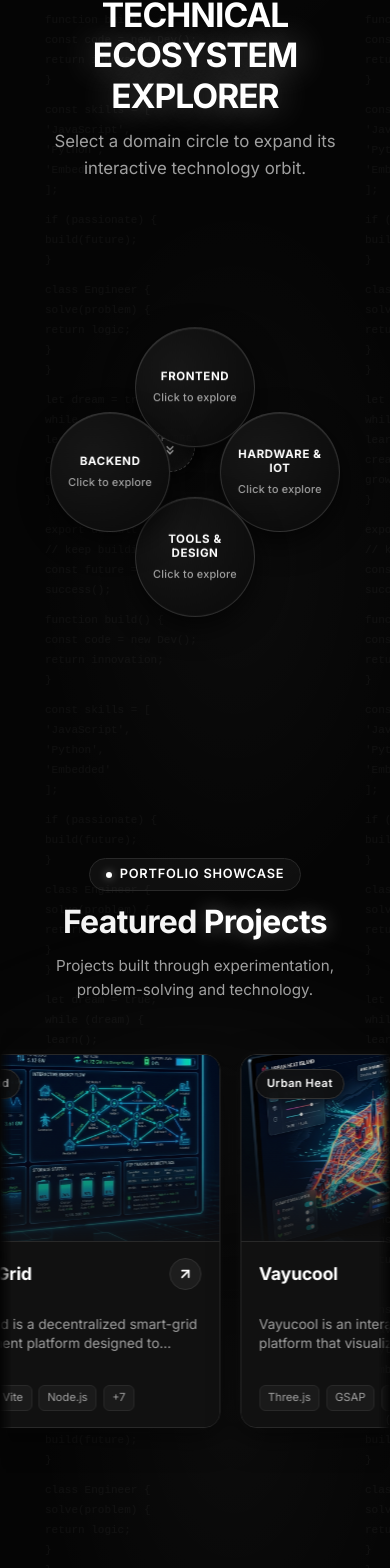
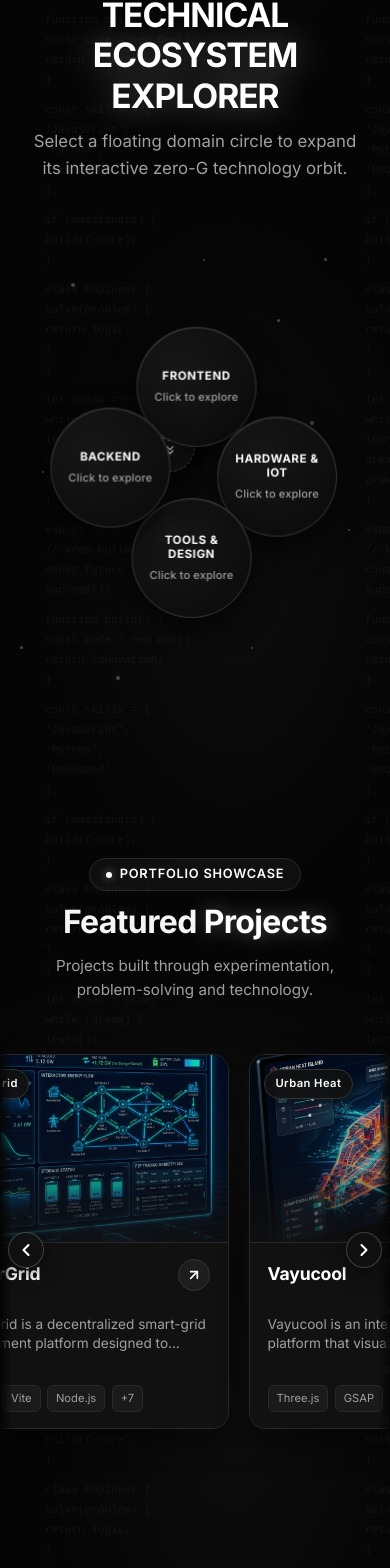
Before and after one commit to anureddyb20/anu, a Next.js app: page / in a window 390 px wide. Shown: the part 2397-3965 px from the top of the page. Built offline with nearby package versions, Linux system fonts and the light colour scheme.

Commit message:
feat: add project carousel and skills ecosystem section components

```diff
--- a/src/components/ProjectCarousel.module.css
+++ b/src/components/ProjectCarousel.module.css
@@ -1,9 +1,22 @@
+.carouselContainer {
+  position: relative;
+  width: 100%;
+  display: flex;
+  align-items: center;
+}
+
 .carouselWrapper {
   position: relative;
   width: 100%;
-  overflow: hidden;
+  overflow-x: auto;
+  overflow-y: hidden;
   padding: 1.5rem 0 3rem 0;
-  /* Cinematic edge gradient masks */
+  scrollbar-width: none;
+  -ms-overflow-style: none;
+  cursor: grab;
+  user-select: none;
+  scroll-behavior: smooth;
+  /* Mask image edge gradients */
   mask-image: linear-gradient(
     to right,
     transparent 0%,
@@ -20,51 +33,66 @@
   );
 }
 
-.trackContainer {
-  display: flex;
-  width: max-content;
-  cursor: default;
-  user-select: none;
+.carouselWrapper::-webkit-scrollbar {
+  display: none;
+}
+
+.carouselWrapper.dragging {
+  cursor: grabbing;
+  scroll-behavior: auto !important;
 }
 
 .marqueeTrack {
   display: flex;
   gap: 2rem;
-  padding: 1rem 1rem;
-  will-change: transform;
-  animation: marqueeRightToLeft 42s linear infinite;
+  padding: 1rem 2rem;
+  width: max-content;
 }
 
-@keyframes marqueeRightToLeft {
-  0% {
-    transform: translateX(0%);
-  }
-  100% {
-    transform: translateX(-50%);
-  }
+/* Manual Navigation Buttons */
+.navButton {
+  position: absolute;
+  top: 50%;
+  transform: translateY(-50%);
+  z-index: 20;
+  width: 44px;
+  height: 44px;
+  border-radius: 50%;
+  background: rgba(17, 17, 17, 0.85);
+  border: 1px solid rgba(255, 255, 255, 0.2);
+  color: #ffffff;
+  display: flex;
+  align-items: center;
+  justify-content: center;
+  cursor: pointer;
+  backdrop-filter: blur(12px);
+  -webkit-backdrop-filter: blur(12px);
+  box-shadow: 0 4px 20px rgba(0, 0, 0, 0.6);
+  transition: all 0.25s ease;
+  outline: none;
 }
 
-/* Only pause when a card is clicked and modal is active */
-.carouselWrapper.paused .marqueeTrack,
-.paused .marqueeTrack {
-  animation-play-state: paused !important;
+.navButton:hover,
+.navButton:focus-visible {
+  background: #ffffff;
+  color: #000000;
+  border-color: #ffffff;
+  box-shadow: 0 0 25px rgba(255, 255, 255, 0.4);
+  transform: translateY(-50%) scale(1.1);
 }
 
-/* Reduced motion support */
-@media (prefers-reduced-motion: reduce) {
-  .marqueeTrack {
-    animation: none;
-    overflow-x: auto;
-    width: 100%;
-    justify-content: flex-start;
-  }
+.navLeft {
+  left: 1.5rem;
+}
+
+.navRight {
+  right: 1.5rem;
 }
 
 @media (max-width: 768px) {
   .marqueeTrack {
     gap: 1.25rem;
-    animation-duration: 32s;
-    padding: 0.75rem 0.5rem;
+    padding: 0.75rem 1rem;
   }
 
   .carouselWrapper {
@@ -84,4 +112,17 @@
       transparent 100%
     );
   }
+
+  .navButton {
+    width: 36px;
+    height: 36px;
+  }
+
+  .navLeft {
+    left: 0.5rem;
+  }
+
+  .navRight {
+    right: 0.5rem;
+  }
 }
--- a/src/components/ProjectCarousel.tsx
+++ b/src/components/ProjectCarousel.tsx
@@ -1,6 +1,6 @@
 'use client';
 
-import React from 'react';
+import React, { useRef, useState, useEffect, useCallback } from 'react';
 import { Project, projectsData } from '@/data/projectsData';
 import ProjectCard from './ProjectCard';
 import styles from './ProjectCarousel.module.css';
@@ -14,18 +14,128 @@ export default function ProjectCarousel({
   onSelectProject,
   isPausedExternal = false,
 }: ProjectCarouselProps) {
-  // Duplicate data array twice to guarantee a seamless 50% infinite translation loop
-  const duplicatedProjects = [...projectsData, ...projectsData];
+  const containerRef = useRef<HTMLDivElement>(null);
+  const [isInteracting, setIsInteracting] = useState(false);
+  const [isDragging, setIsDragging] = useState(false);
+  const startXRef = useRef(0);
+  const scrollLeftStartRef = useRef(0);
+  const resumeTimerRef = useRef<NodeJS.Timeout | null>(null);
+
+  // Tripled dataset guarantees infinite seamless manual and auto scroll loops
+  const tripleProjects = [...projectsData, ...projectsData, ...projectsData];
+
+  // Pause interaction momentarily on manual interaction and resume after inactivity
+  const pauseAutoScroll = useCallback(() => {
+    setIsInteracting(true);
+    if (resumeTimerRef.current) {
+      clearTimeout(resumeTimerRef.current);
+    }
+    resumeTimerRef.current = setTimeout(() => {
+      setIsInteracting(false);
+    }, 2500);
+  }, []);
+
+  // Continuous JS Auto-Scroll Animation Loop with seamless loop reset
+  useEffect(() => {
+    const el = containerRef.current;
+    if (!el) return;
+
+    let animId: number;
+    let lastTime = performance.now();
+
+    const scrollLoop = (time: number) => {
+      const delta = time - lastTime;
+      lastTime = time;
+
+      if (!isInteracting && !isPausedExternal && !isDragging) {
+        // Smooth 0.8px per frame auto-scroll speed
+        const speed = 0.05 * Math.min(delta, 32);
+        el.scrollLeft += speed;
+
+        // Wrap around seamlessly at 1/3 or 2/3 of total scroll width
+        const maxScroll = el.scrollWidth / 3;
+        if (el.scrollLeft >= maxScroll * 2) {
+          el.scrollLeft -= maxScroll;
+        } else if (el.scrollLeft <= 0) {
+          el.scrollLeft += maxScroll;
+        }
+      }
+
+      animId = requestAnimationFrame(scrollLoop);
+    };
+
+    animId = requestAnimationFrame(scrollLoop);
+    return () => cancelAnimationFrame(animId);
+  }, [isInteracting, isPausedExternal, isDragging]);
+
+  // Click & Drag Manual Panning Handlers
+  const handleMouseDown = (e: React.MouseEvent) => {
+    const el = containerRef.current;
+    if (!el) return;
+    setIsDragging(true);
+    pauseAutoScroll();
+    startXRef.current = e.pageX - el.offsetLeft;
+    scrollLeftStartRef.current = el.scrollLeft;
+  };
+
+  const handleMouseMove = (e: React.MouseEvent) => {
+    if (!isDragging) return;
+    e.preventDefault();
+    const el = containerRef.current;
+    if (!el) return;
+    const x = e.pageX - el.offsetLeft;
+    const walk = (x - startXRef.current) * 1.5;
+    el.scrollLeft = scrollLeftStartRef.current - walk;
+    pauseAutoScroll();
+  };
+
+  const handleMouseUpOrLeave = () => {
+    if (isDragging) {
+      setIsDragging(false);
+      pauseAutoScroll();
+    }
+  };
+
+  // Manual Arrow Navigation Controls
+  const scrollManual = (direction: 'left' | 'right') => {
+    const el = containerRef.current;
+    if (!el) return;
+    pauseAutoScroll();
+    const scrollAmount = 380;
+    el.scrollBy({
+      left: direction === 'left' ? -scrollAmount : scrollAmount,
+      behavior: 'smooth'
+    });
+  };
 
   return (
-    <div
-      className={`${styles.carouselWrapper} ${isPausedExternal ? styles.paused : ''}`}
-      aria-roledescription="carousel"
-      aria-label="Continuous Projects Carousel"
-    >
-      <div className={styles.trackContainer}>
+    <div className={styles.carouselContainer}>
+      {/* Manual Left Arrow Button */}
+      <button
+        className={`${styles.navButton} ${styles.navLeft}`}
+        onClick={() => scrollManual('left')}
+        aria-label="Scroll projects left"
+      >
+        <svg xmlns="http://www.w3.org/2000/svg" width="20" height="20" viewBox="0 0 24 24" fill="none" stroke="currentColor" strokeWidth="2.5" strokeLinecap="round" strokeLinejoin="round">
+          <polyline points="15 18 9 12 15 6"></polyline>
+        </svg>
+      </button>
+
+      {/* Interactive Auto + Manual Scroll Container */}
+      <div
+        ref={containerRef}
+        className={`${styles.carouselWrapper} ${isDragging ? styles.dragging : ''}`}
+        onMouseDown={handleMouseDown}
+        onMouseMove={handleMouseMove}
+        onMouseUp={handleMouseUpOrLeave}
+        onMouseLeave={handleMouseUpOrLeave}
+        onScroll={pauseAutoScroll}
+        onTouchStart={pauseAutoScroll}
+        aria-roledescription="carousel"
+        aria-label="Interactive Auto and Manual Projects Carousel"
+      >
         <div className={styles.marqueeTrack}>
-          {duplicatedProjects.map((project, index) => (
+          {tripleProjects.map((project, index) => (
             <ProjectCard
               key={`${project.id}-${index}`}
               project={project}
@@ -34,6 +144,17 @@ export default function ProjectCarousel({
           ))}
         </div>
       </div>
+
+      {/* Manual Right Arrow Button */}
+      <button
+        className={`${styles.navButton} ${styles.navRight}`}
+        onClick={() => scrollManual('right')}
+        aria-label="Scroll projects right"
+      >
+        <svg xmlns="http://www.w3.org/2000/svg" width="20" height="20" viewBox="0 0 24 24" fill="none" stroke="currentColor" strokeWidth="2.5" strokeLinecap="round" strokeLinejoin="round">
+          <polyline points="9 18 15 12 9 6"></polyline>
+        </svg>
+      </button>
     </div>
   );
 }
--- a/src/components/SkillsSection.module.css
+++ b/src/components/SkillsSection.module.css
@@ -101,7 +101,7 @@
   transform: translateX(-3px);
 }
 
-/* ── PURE CIRCULAR STAGE CONTAINER ── */
+/* ── PURE CIRCULAR STAGE CONTAINER & ANTIGRAVITY FIELD ── */
 .ecosystemStage {
   position: relative;
   width: 100%;
@@ -112,6 +112,26 @@
   align-items: center;
   justify-content: center;
   user-select: none;
+  transition: transform 0.2s ease-out;
+  transform-style: preserve-3d;
+}
+
+.antigravityParticlesField {
+  position: absolute;
+  inset: 0;
+  pointer-events: none;
+  overflow: hidden;
+  z-index: 0;
+}
+
+.antigravityParticle {
+  position: absolute;
+  border-radius: 50%;
+  background: #ffffff;
+  opacity: 0.25;
+  box-shadow: 0 0 10px rgba(255, 255, 255, 0.8);
+  pointer-events: none;
+  transition: transform 0.1s linear, left 0.1s linear, top 0.1s linear;
 }
 
 /* Central Prompt Core Node (Tangent to 4 surrounding circles) */
--- a/src/components/SkillsSection.tsx
+++ b/src/components/SkillsSection.tsx
@@ -42,13 +42,25 @@ const DOMAINS: DomainData[] = [
   }
 ];
 
+// Anti-gravity zero-G cosmic dust particle coordinates
+const ANTIGRAVITY_PARTICLES = Array.from({ length: 14 }).map((_, i) => ({
+  id: i,
+  x: (i * 73 + 19) % 90 - 45, // -45% to +45%
+  y: (i * 47 + 31) % 90 - 45,
+  size: (i % 3) + 2,
+  duration: 4 + (i % 5) * 1.2,
+  delay: (i % 4) * 0.7
+}));
+
 export default function SkillsSection() {
   const [selectedId, setSelectedId] = useState<string | null>(null);
   const [isHovered, setIsHovered] = useState<boolean>(false);
   const [hoveredDomainId, setHoveredDomainId] = useState<string | null>(null);
   const [hoveredSkill, setHoveredSkill] = useState<string | null>(null);
   const [orbitAngle, setOrbitAngle] = useState<number>(0);
+  const [floatTime, setFloatTime] = useState<number>(0);
   const [screenType, setScreenType] = useState<'mobile' | 'tablet' | 'desktop'>('desktop');
+  const [mouseOffset, setMouseOffset] = useState<{ x: number; y: number }>({ x: 0, y: 0 });
 
   const activeDomain = DOMAINS.find((d) => d.id === selectedId) || null;
 
@@ -69,7 +81,7 @@ export default function SkillsSection() {
     return () => window.removeEventListener('resize', handleResize);
   }, []);
 
-  // Continuous Orbit Rotation Loop
+  // Continuous Anti-Gravity Orbit & Weightless Levitation Physics Loop
   const lastTimeRef = useRef<number>(0);
   useEffect(() => {
     let animId: number;
@@ -78,6 +90,7 @@ export default function SkillsSection() {
         const delta = time - lastTimeRef.current;
         const speed = isHovered ? 0.003 : 0.012;
         setOrbitAngle((prev) => (prev + delta * speed) % 360);
+        setFloatTime((prev) => prev + delta * 0.0015);
       }
       lastTimeRef.current = time;
       animId = requestAnimationFrame(animate);
@@ -85,6 +98,23 @@ export default function SkillsSection() {
     animId = requestAnimationFrame(animate);
     return () => cancelAnimationFrame(animId);
   }, [isHovered]);
+
+  // Anti-gravity cursor reaction field
+  const handleMouseMove = (e: React.MouseEvent<HTMLDivElement>) => {
+    const rect = e.currentTarget.getBoundingClientRect();
+    const centerX = rect.left + rect.width / 2;
+    const centerY = rect.top + rect.height / 2;
+    const nx = (e.clientX - centerX) / (rect.width / 2);
+    const ny = (e.clientY - centerY) / (rect.height / 2);
+    setMouseOffset({ x: nx * 14, y: ny * 14 });
+  };
+
+  const handleMouseLeave = () => {
+    setIsHovered(false);
+    setHoveredSkill(null);
+    setHoveredDomainId(null);
+    setMouseOffset({ x: 0, y: 0 });
+  };
 
   const handleDomainClick = (id: string) => {
     setSelectedId(id);
@@ -100,7 +130,6 @@ export default function SkillsSection() {
     // ── STATE 1: Initial Balanced Tangent Ecosystem (selectedId === null) ──
     if (selectedId === null) {
       if (screenType === 'mobile') {
-        // Radius 60px, Diameter 120px. Distance d = 60 * sqrt(2) = 84.85px
         return (
           {
             frontend: { x: 0, y: -84.85 },
@@ -112,7 +141,6 @@ export default function SkillsSection() {
       }
 
       if (screenType === 'tablet') {
-        // Radius 70px, Diameter 140px. Distance d = 70 * sqrt(2) = 98.99px
         return (
           {
             frontend: { x: 0, y: -98.99 },
@@ -135,30 +163,25 @@ export default function SkillsSection() {
     }
 
     // ── STATE 2: Category Selected ──
-    // Active Selected Domain -> Travels to RIGHT side (or BOTTOM on Mobile)
     if (domainId === selectedId) {
       if (screenType === 'mobile') return { x: 0, y: 90 };
       if (screenType === 'tablet') return { x: 180, y: 0 };
       return { x: 230, y: 0 };
     }
 
-    // Inactive Domains -> Sit in deterministic tangent stack with ZERO gap
     const inactiveDomainIds = DOMAINS.filter((d) => d.id !== selectedId).map((d) => d.id);
-    const indexInInactive = inactiveDomainIds.indexOf(domainId); // 0, 1, or 2
+    const indexInInactive = inactiveDomainIds.indexOf(domainId);
 
     if (screenType === 'mobile') {
-      // Top horizontal row: y = -150px. Inactive diameter = 90px. Centers at -90, 0, +90
       const xPos = (indexInInactive - 1) * 90;
       return { x: xPos, y: -150 };
     }
 
     if (screenType === 'tablet') {
-      // Left vertical column: x = -200px. Inactive diameter = 120px. Centers at -120, 0, +120
       const yPos = (indexInInactive - 1) * 120;
       return { x: -200, y: yPos };
     }
 
-    // Desktop: Left vertical column: x = -240px. Inactive diameter = 140px. Centers at -140, 0, +140
     const yPos = (indexInInactive - 1) * 140;
     return { x: -240, y: yPos };
   };
@@ -169,19 +192,19 @@ export default function SkillsSection() {
       <div className={styles.headerContainer}>
         <div className={styles.sectionBadge}>
           <span className={styles.badgeDot}></span>
-          Pure Circular Ecosystem
+          ANTIGRAVITY ECOSYSTEM EXPLORER
         </div>
         <h2 className={styles.heading}>
           TECHNICAL <span className={styles.highlight}>ECOSYSTEM EXPLORER</span>
         </h2>
         <p className={styles.subtitle}>
           {selectedId === null
-            ? 'Select a domain circle to expand its interactive technology orbit.'
+            ? 'Select a floating domain circle to expand its interactive zero-G technology orbit.'
             : 'Exploring selected domain. Click any circular node on the left to switch or reset below.'}
         </p>
       </div>
 
-      {/* ── Reset Ecosystem Control (visible when a category is expanded) ── */}
+      {/* ── Reset Ecosystem Control ── */}
       {selectedId !== null && (
         <button
           className={styles.resetControl}
@@ -195,23 +218,45 @@ export default function SkillsSection() {
         </button>
       )}
 
-      {/* ── PURE CIRCULAR STAGE CONTAINER ── */}
+      {/* ── ANTIGRAVITY CIRCULAR STAGE CONTAINER ── */}
       <div
         className={styles.ecosystemStage}
         onMouseEnter={() => setIsHovered(true)}
-        onMouseLeave={() => {
-          setIsHovered(false);
-          setHoveredSkill(null);
-          setHoveredDomainId(null);
+        onMouseMove={handleMouseMove}
+        onMouseLeave={handleMouseLeave}
+        style={{
+          transform: `perspective(1000px) rotateX(${-mouseOffset.y * 0.15}deg) rotateY(${mouseOffset.x * 0.15}deg)`
         }}
       >
-        {/* Central Prompt Core Node (State 1 Initial Ecosystem - Tangent to all 4 circles) */}
+        {/* Zero-G Floating Cosmic Particles Background */}
+        <div className={styles.antigravityParticlesField}>
+          {ANTIGRAVITY_PARTICLES.map((p) => {
+            const floatY = Math.sin(floatTime * 2 + p.id) * 12;
+            const floatX = Math.cos(floatTime * 1.5 + p.id) * 8;
+            return (
+              <span
+                key={p.id}
+                className={styles.antigravityParticle}
+                style={{
+                  left: `calc(50% + ${p.x}% + ${floatX}px)`,
+                  top: `calc(50% + ${p.y}% + ${floatY}px)`,
+                  width: `${p.size}px`,
+                  height: `${p.size}px`
+                }}
+              />
+            );
+          })}
+        </div>
+
+        {/* Central Prompt Core Node (State 1 Initial Ecosystem) */}
         <div
           className={styles.centerPromptNode}
           style={{
             opacity: selectedId === null ? 1 : 0,
             pointerEvents: selectedId === null ? 'auto' : 'none',
-            transform: selectedId === null ? 'translate(-50%, -50%) scale(1)' : 'translate(-50%, -50%) scale(0.4)'
+            transform: selectedId === null
+              ? `translate(-50%, -50%) translate3d(${mouseOffset.x * 0.4}px, ${mouseOffset.y * 0.4}px, 0) scale(1)`
+              : 'translate(-50%, -50%) scale(0.4)'
           }}
         >
           <span className={styles.centerPromptTag}>EXPLORE</span>
@@ -246,12 +291,21 @@ export default function SkillsSection() {
           ></div>
         )}
 
-        {/* ── 100% PURE CIRCULAR DOMAIN NODES ── */}
-        {DOMAINS.map((domain) => {
+        {/* ── 100% PURE CIRCULAR DOMAIN NODES WITH ANTIGRAVITY LEVITATION ── */}
+        {DOMAINS.map((domain, idx) => {
           const isSelected = domain.id === selectedId;
           const isHoveredDomain = hoveredDomainId === domain.id && !isSelected;
           const pos = getCirclePosition(domain.id);
-          const scale = isHoveredDomain ? 1.06 : 1;
+
+          // Anti-gravity float oscillation physics
+          const floatY = Math.sin(floatTime * 2.5 + idx * 1.5) * 5;
+          const floatX = Math.cos(floatTime * 2.0 + idx * 1.2) * 4;
+
+          // Cursor anti-gravity displacement
+          const cursorX = mouseOffset.x * (isSelected ? 0.2 : 0.8);
+          const cursorY = mouseOffset.y * (isSelected ? 0.2 : 0.8);
+
+          const scale = isHoveredDomain ? 1.08 : 1;
 
           let circleClass = styles.domainCircleInactive;
           if (isSelected) {
@@ -265,7 +319,7 @@ export default function SkillsSection() {
               key={domain.id}
               className={`${styles.domainCircle} ${circleClass}`}
               style={{
-                transform: `translate3d(${pos.x}px, ${pos.y}px, 0) scale(${scale})`
+                transform: `translate3d(${pos.x + floatX + cursorX}px, ${pos.y + floatY + cursorY}px, 0) scale(${scale})`
               }}
               onClick={() => handleDomainClick(domain.id)}
               onMouseEnter={() => setHoveredDomainId(domain.id)}
@@ -303,13 +357,16 @@ export default function SkillsSection() {
           const currentAngle = (baseAngle + orbitAngle) % 360;
           const rad = (currentAngle * Math.PI) / 180;
 
+          // Anti-gravity micro bobbing
+          const skillFloat = Math.sin(floatTime * 3 + idx) * 3;
+
           const centerOffset = screenType === 'mobile'
             ? { x: 0, y: 90 }
             : screenType === 'tablet'
               ? { x: 180, y: 0 }
               : { x: 230, y: 0 };
-          const x = centerOffset.x + Math.cos(rad) * orbitRadius;
-          const y = centerOffset.y + Math.sin(rad) * orbitRadius;
+          const x = centerOffset.x + Math.cos(rad) * orbitRadius + mouseOffset.x * 0.3;
+          const y = centerOffset.y + Math.sin(rad) * orbitRadius + skillFloat + mouseOffset.y * 0.3;
           const isSkillHovered = hoveredSkill === skill;
 
           return (
```
